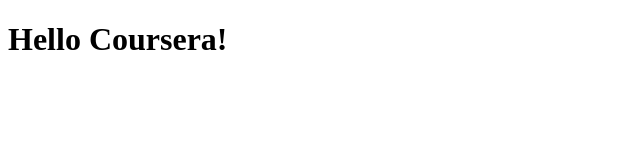
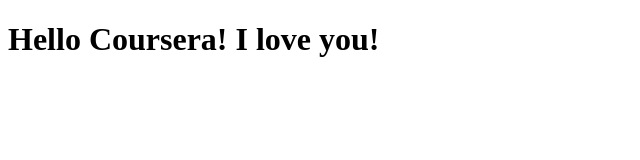
Before and after one commit to kaietto/coursera-test, a plain HTML site: page site/index.html in a window 1280 px wide. Shown: the whole page, without its empty margins (0-640 px from the left). Drawn offline with Linux system fonts and the light colour scheme.

Commit message:
Smalladdition

```diff
--- a/site/index.html
+++ b/site/index.html
@@ -5,6 +5,6 @@
     <title>Hello Coursera!</title>
   </head>
   <body>
-  <h1>Hello Coursera!</h1>
+  <h1>Hello Coursera! I love you!</h1>
   </body>
 </html>
```
